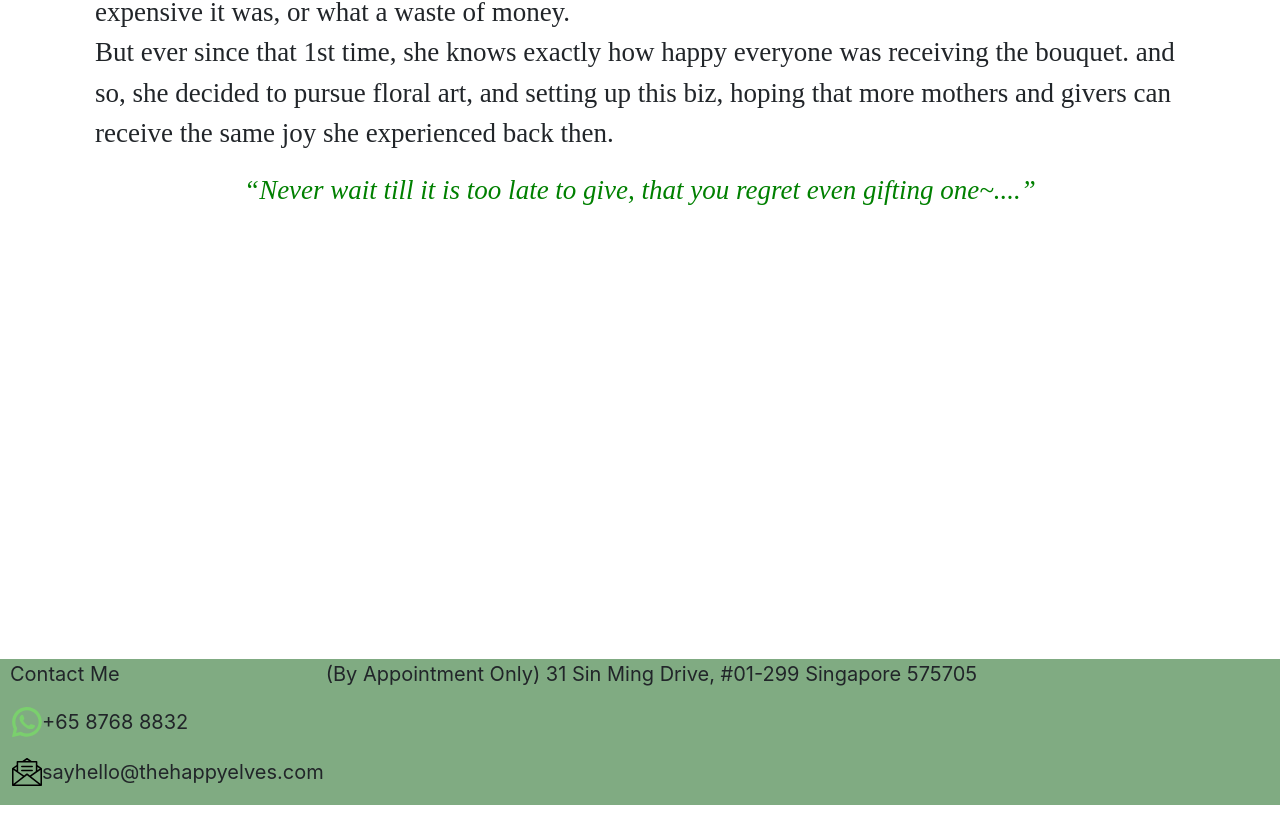
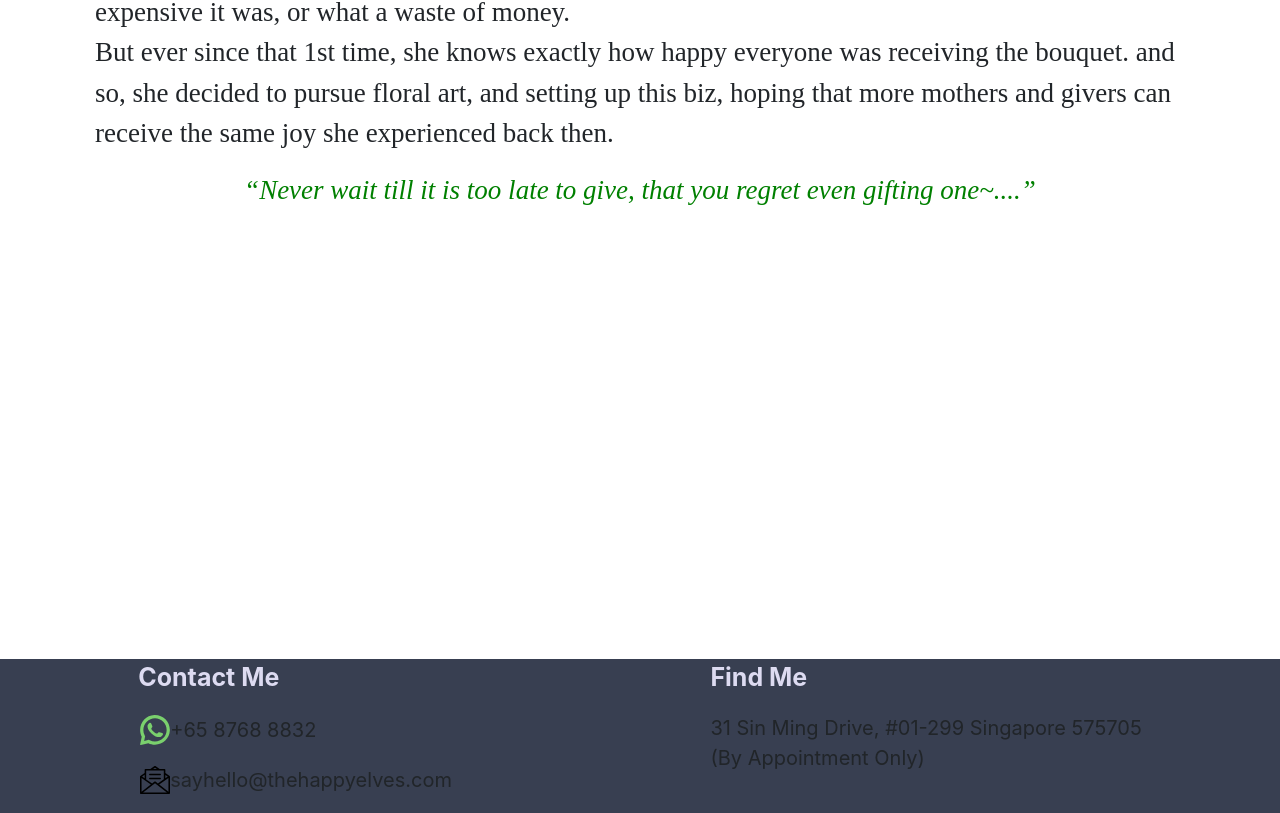
Before and after one commit to lowkim/angry-shoemaker-app, a Vue app: page / in a window 1280 px wide. Shown: the part 225-1038 px from the top of the page. Built offline with nearby package versions, Linux system fonts and the light colour scheme; no server answers.

Commit message:
Added date selection

```diff
--- a/package.json
+++ b/package.json
@@ -12,6 +12,7 @@
     "register-service-worker": "^1.5.2",
     "vue": "^2.5.21",
     "vue-router": "^3.0.1",
+    "vuejs-datepicker": "^1.5.4",
     "vuex": "^3.0.1"
   },
   "devDependencies": {
--- a/src/components/Footer.vue
+++ b/src/components/Footer.vue
@@ -1,7 +1,7 @@
 <template>
   <div class="footer">
     <div class="contactUs">
-      <p>Contact Me</p>
+      <p style="font-weight:bold; font-size:25px; color:#DDDBF1">Contact Me</p>
       <div class="phoneNumber">
         <img class="icons" src="../../public/img/icons/whatsapp.svg" alt="whatsapp">
         <p>+65 8768 8832</p>
@@ -13,10 +13,11 @@
       </div>
     </div>
     <div class="findUs">
+      <p style="font-weight:bold; font-size:25px;color:#DDDBF1">Find Me</p>
       <p>
-        (By Appointment Only)
         31 Sin Ming Drive, #01-299
-        Singapore 575705
+        Singapore 575705<br>
+        <span>(By Appointment Only)</span>
       </p>
     </div>
   </div>
@@ -30,10 +31,11 @@ export default {
 
 <style>
 .footer {
-  background-color: #80ab82;
+  background-color: #383f51;
   display: flex;
   flex-direction: row;
   padding: 0 10px;
+  justify-content: space-around
 }
 
 .icons {
--- a/src/components/Order.vue
+++ b/src/components/Order.vue
@@ -23,6 +23,12 @@
             <span>Total (SGD)</span>
             <strong>SGD{{totalAmt}}</strong>
           </li>
+        </ul>
+
+        <ul class="list-group mb-3">
+          <h6>Delivery Dates</h6>
+          <small class="text-muted">Click to select a date</small>
+          <datepicker v-model="date" :disabledDates="disabledDates"></datepicker>
         </ul>
       </div>
 
@@ -167,6 +173,7 @@
           </span>
           <span class="btn btn-primary btn-lg btn-block" v-else>Place Order</span>
         </button>
+        {{disabledDates.dates}}
       </div>
     </div>
   </div>
@@ -176,11 +183,38 @@
 import axios from "axios";
 import key from "@/config/stripeKey";
 import Api from "@/config/Api";
+import Datepicker from "vuejs-datepicker";
 
 export default {
   name: "order",
   data() {
     return {
+      //Date
+      date: "",
+      monthNames: [
+        "January",
+        "February",
+        "March",
+        "April",
+        "May",
+        "June",
+        "July",
+        "August",
+        "September",
+        "October",
+        "November",
+        "December"
+      ],
+      disabledDates: {
+        ranges: [
+          {
+            from: new Date().setTime(new Date().getTime() - 1 * 8640000),
+            to: new Date().setTime(new Date().getTime() + 2 * 86400000)
+          }
+        ],
+        dates:[],
+      },
+
       stripeKey: key.PUBLISHABLE_KEY,
       // fields
       name: "Meme",
@@ -208,6 +242,18 @@ export default {
       cardCheckError: false,
       cardCheckErrorMessage: ""
     };
+  },
+
+  created(){
+    Api().get("/disabledDates")
+    .then(response => {
+      response.data.forEach(x => {
+        this.disabledDates.dates.push(eval(x))
+      })
+    })
+  },
+  components: {
+    Datepicker
   },
   computed: {
     cartInfo() {
```
Also changed, not shown: 1 other file (tests, documents, lock files or other folders).
